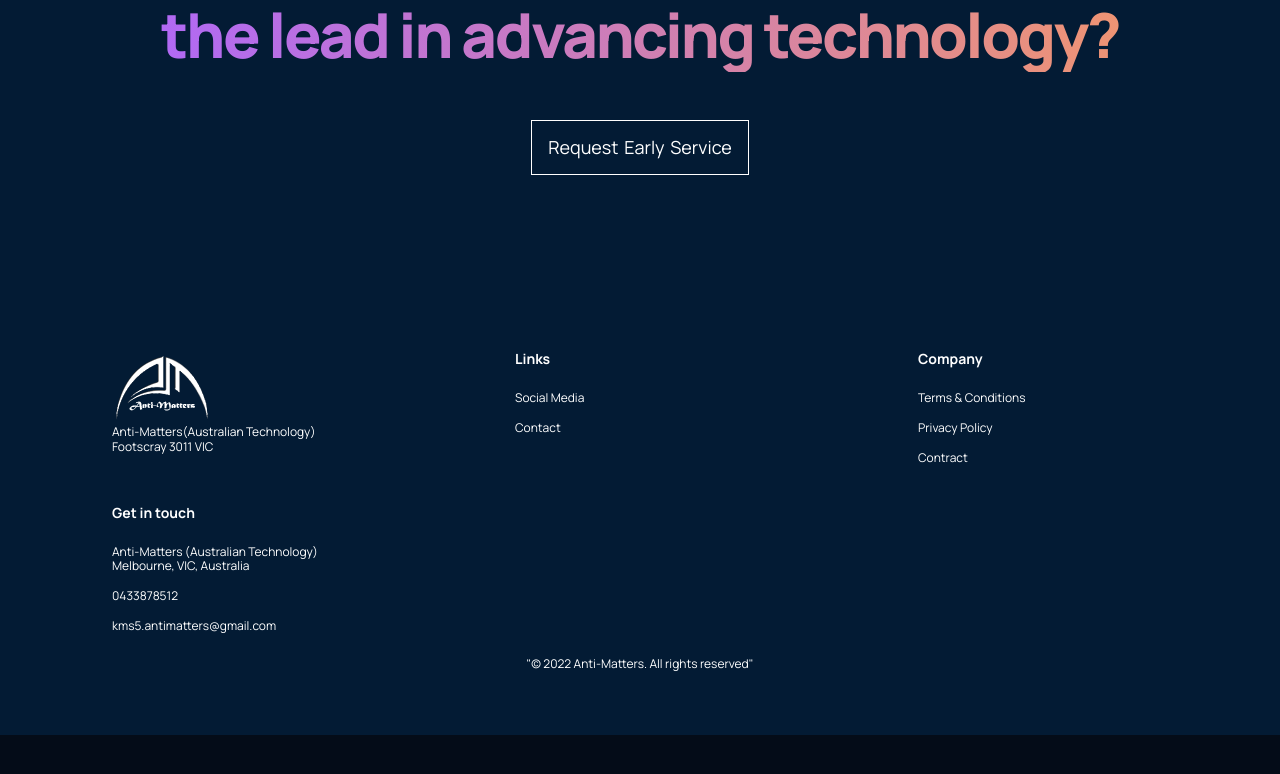
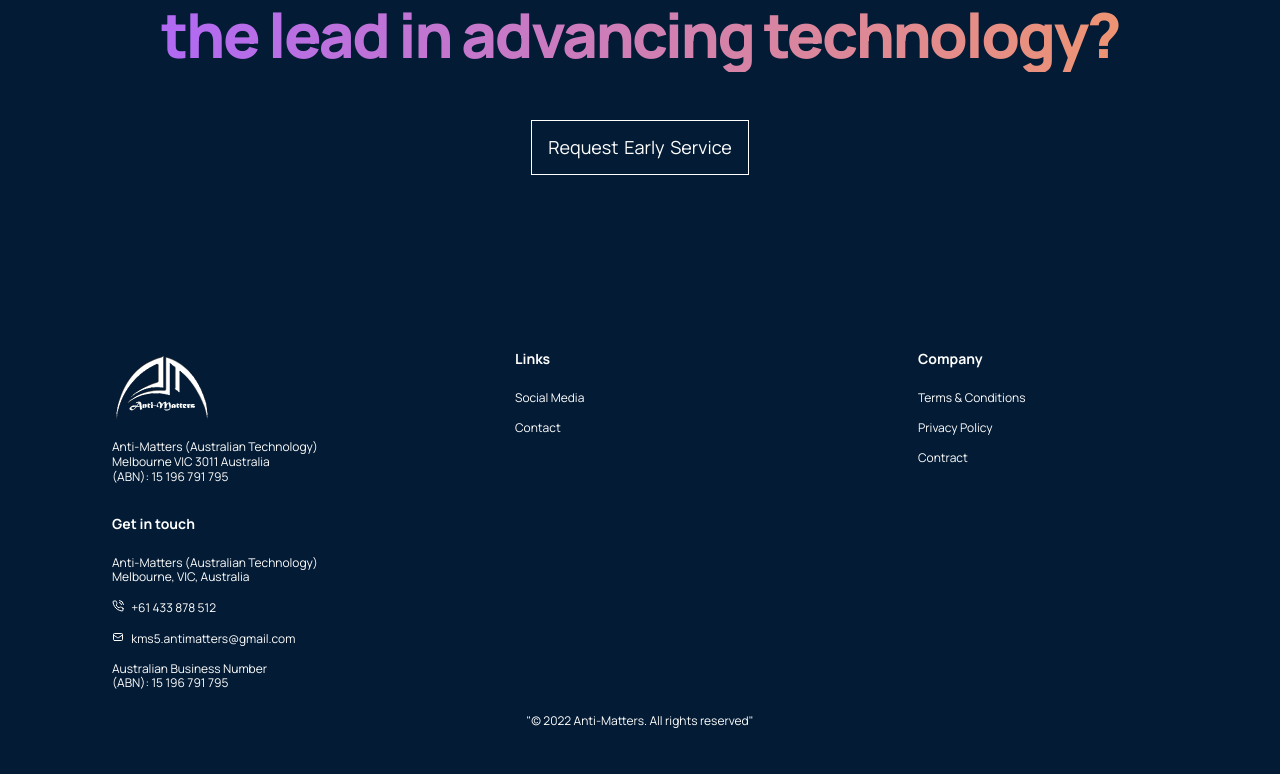
Before and after one commit to sachham-karki/modern-front-end, a React (Create React App) app in the folder app-frontend/: page / in a window 1280 px wide. Shown: the part 5439-6213 px from the top of the page. Before the commit the page ends 6174 px from the top, so only its background shows below. Built offline with nearby package versions, Linux system fonts and the light colour scheme; no server answers.

Commit message:
Footer updated

```diff
--- a/app-frontend/src/containers/footer/Footer.jsx
+++ b/app-frontend/src/containers/footer/Footer.jsx
@@ -1,6 +1,8 @@
 import React from "react";
 import "./footer.css";
 import finlog from "../../assets/finlog.png";
+import { FiPhoneCall } from "react-icons/fi";
+import { HiOutlineMail } from "react-icons/hi";
 
 const Footer = () => {
   const date = new Date();
@@ -24,7 +26,12 @@ const Footer = () => {
             <img src={finlog} alt="logo" />
           </a>
 
-          <p>Anti-Matters(Australian Technology) Footscray 3011 VIC </p>
+          <p>
+            <br />
+            Anti-Matters (Australian Technology) <br />
+            Melbourne VIC 3011 Australia <br />
+            (ABN): 15 196 791 795
+          </p>
         </div>
         <div className="gpt3__footer-links_div">
           <h4>Links</h4>
@@ -45,8 +52,16 @@ const Footer = () => {
         <div className="gpt3__footer-links_div">
           <h4>Get in touch</h4>
           <p>Anti-Matters (Australian Technology) Melbourne, VIC, Australia</p>
-          <p>0433878512</p>
-          <p>kms5.antimatters@gmail.com</p>
+          <p>
+            <FiPhoneCall /> &nbsp; +61 433 878 512
+          </p>
+          <p>
+            <HiOutlineMail /> &nbsp; kms5.antimatters@gmail.com
+          </p>
+          <p>
+            Australian Business Number <br />
+            (ABN): 15 196 791 795
+          </p>
         </div>
       </div>
       <div className="gpt3__footer-copyright">
```
